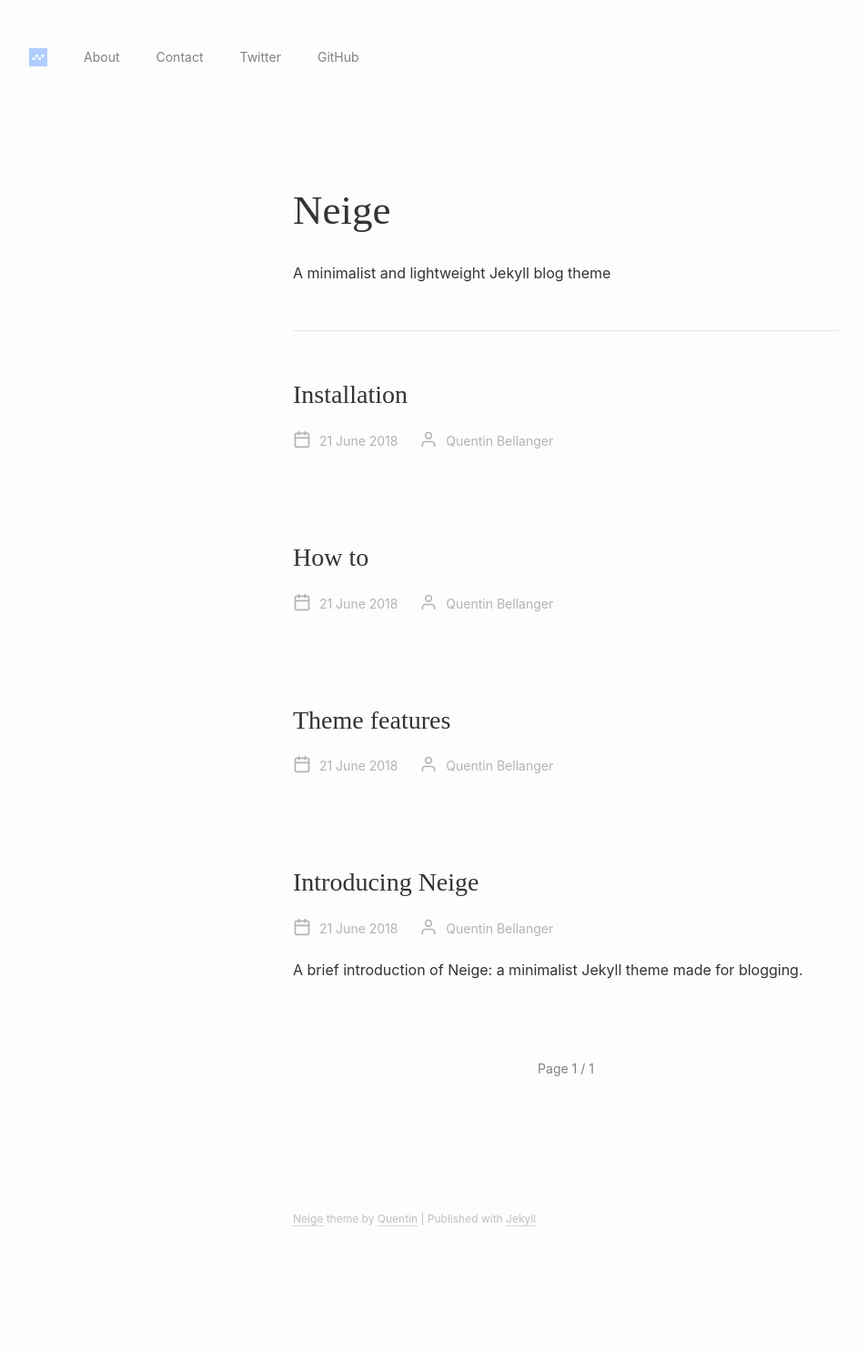
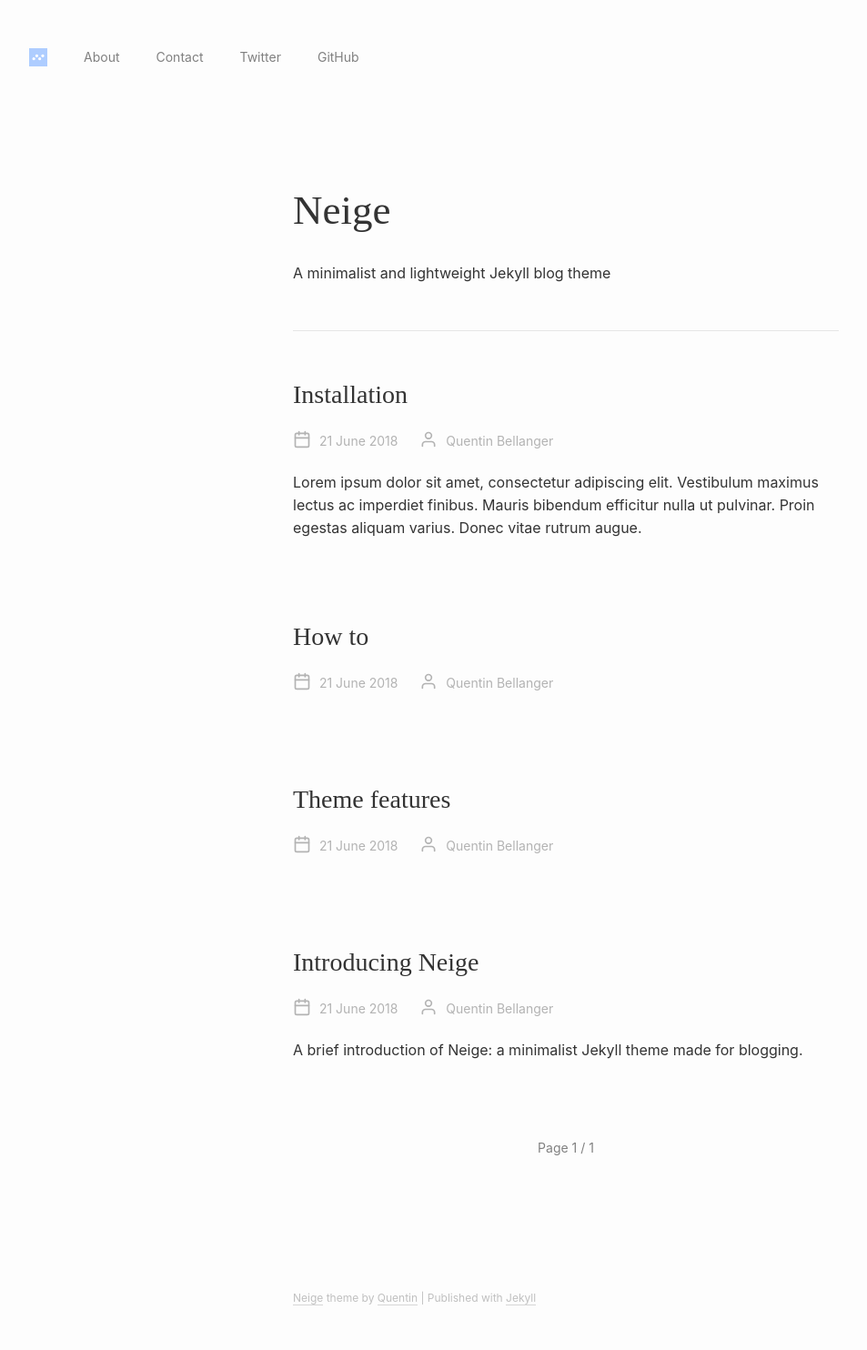
Before and after one commit to bellangerq/neige-theme, a Jekyll site: the page built from index.html, in a window 1280 px wide. Shown: the whole page at 91% size, without its empty margins (18-971 px from the left). Built offline with Jekyll 4.4.1, drawn with Linux system fonts in a browser that asks for light colours; the list of posts is cut into pages by our own code; before the commit the page ends 1397 px from its top, so only the background shows below that.

Commit message:
Updated Installation

```diff
--- a/_posts/2018-06-21-installation.markdown
+++ b/_posts/2018-06-21-installation.markdown
@@ -1,6 +1,11 @@
 ---
 title: Installation
 date: 2018-06-21 12:39:00 Z
-description:
+description: Lorem ipsum dolor sit amet, consectetur adipiscing elit. Vestibulum maximus
+  lectus ac imperdiet finibus. Mauris bibendum efficitur nulla ut pulvinar. Proin
+  egestas aliquam varius. Donec vitae rutrum augue.
 author: quentin
 ---
+
+- gem based
+- github pages
```
